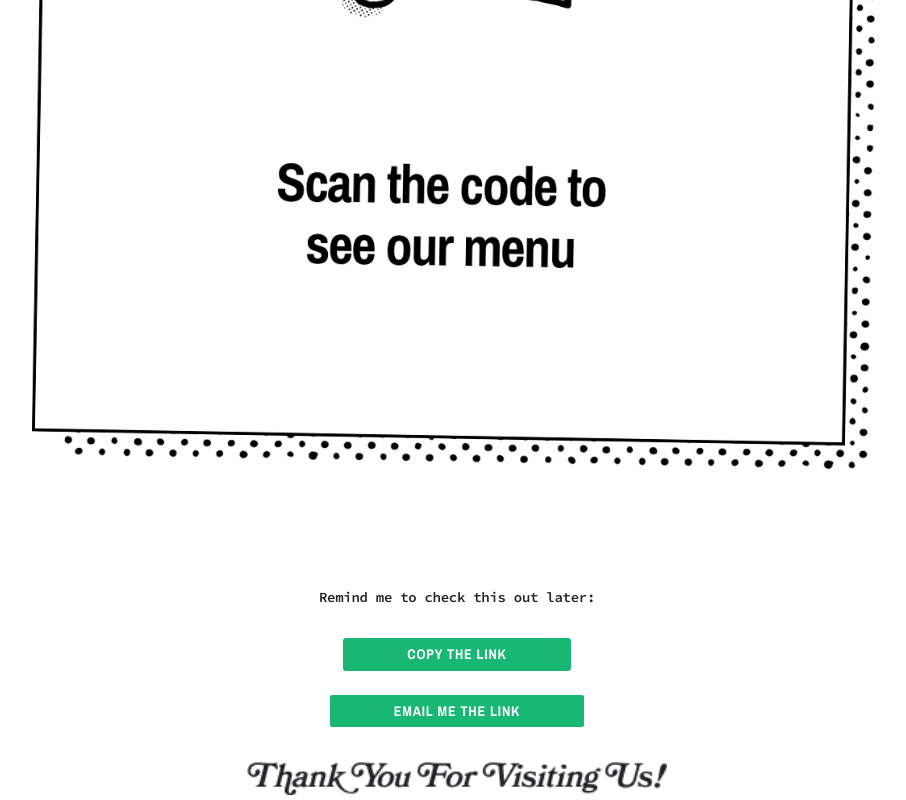
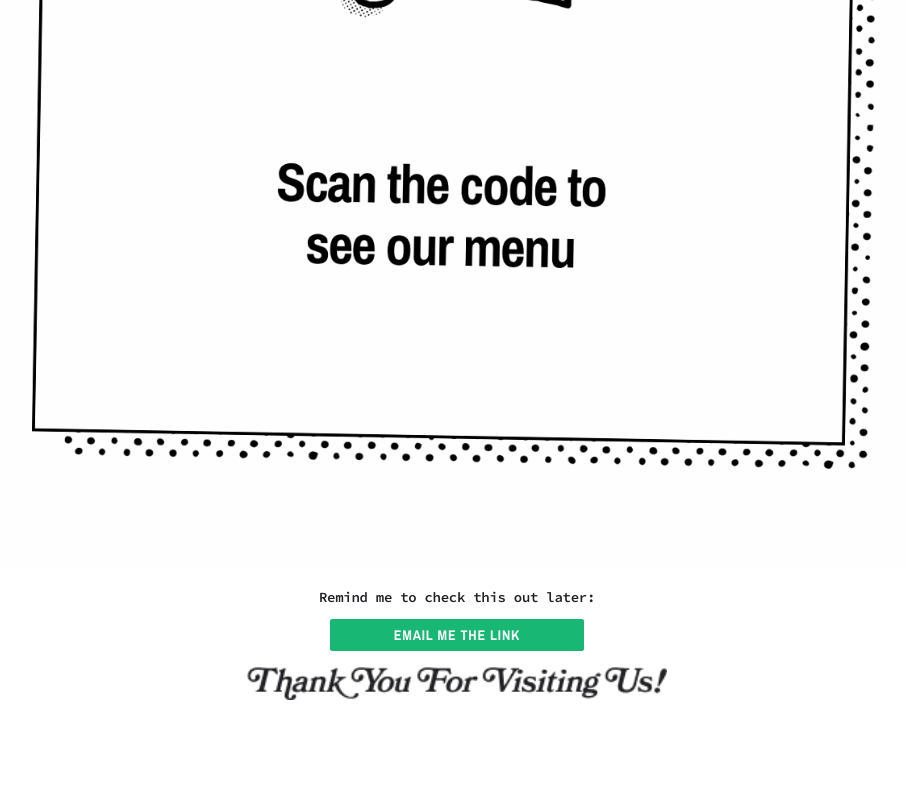
Before and after one commit to mayaman/scannable-signs, a Vue app: page /welcome in a window 1280 px wide. Shown: the part 1073-1873 px from the top of the page, without its empty margins (183-1089 px from the left). After the commit the page ends 1778 px from the top, so only its background shows below. Built offline with nearby package versions, Linux system fonts and the light colour scheme.

Commit message:
updated welcome page

```diff
--- a/src/views/Welcome.vue
+++ b/src/views/Welcome.vue
@@ -40,7 +40,7 @@
       Remind me to check this out later:
       <br />
       <br />
-      <button
+      <!-- <button
         id="copy-button"
         class="green no-underline green-button reminder"
         target="_blank"
@@ -49,7 +49,7 @@
         COPY THE LINK
       </button>
       <br />
-      <br />
+      <br /> -->
       <a
         class="green no-underline green-button reminder"
         target="_blank"
@@ -61,9 +61,10 @@
         href="sms://Myself?body=Head%20to%20the%20link%20ScannableSigns.com%20on%20a%20laptop%20(or%20any%20desktop%20computer)%20to%20make%20your%20own%20QR-code%20powered%20sign%20%3A-)"
       >Text</a> -->
     </div>
-    <textarea id="scannable-link" class="hidden">
+    <!-- <textarea id="scannable-link" class="hidden">
 https://scannablesigns.com/</textarea
-    >
+    > -->
+    <br />
     <div class="ty-note">
       <img class="ty" :src="require(`@/assets/icons/ty.png`)" />
     </div>
```
